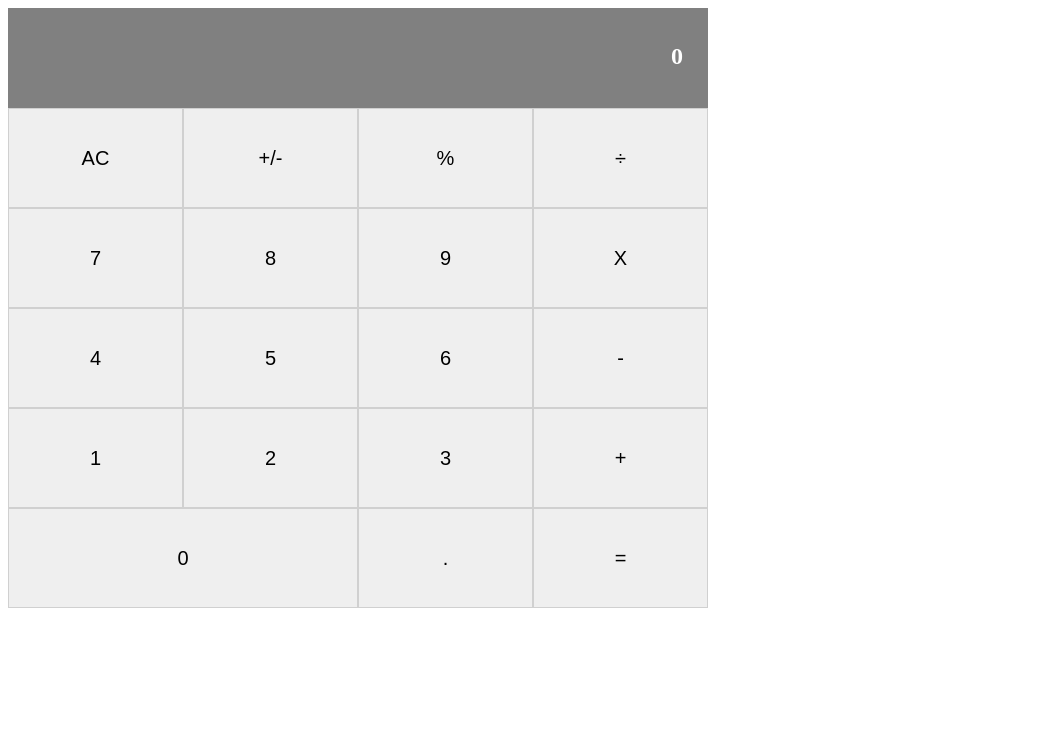
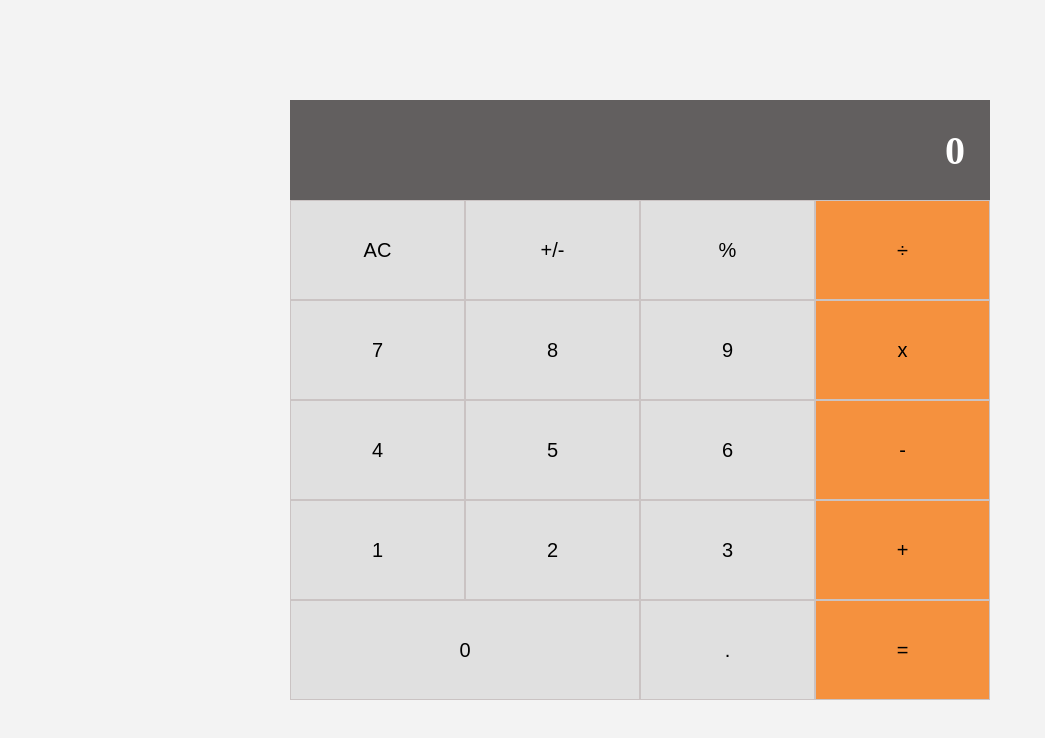
Before and after one commit to bruna-genz/react-calc, a React (Create React App) app: page / in a window 1280 px wide. Shown: the top 738 px of the page, without its empty margins (0-1045 px from the left). Built offline with nearby package versions, Linux system fonts and the light colour scheme.

Commit message:
finish required styles

```diff
--- a/src/assets/styles/scss/App.scss
+++ b/src/assets/styles/scss/App.scss
@@ -2,6 +2,7 @@
   display: flex;
   flex-direction: column;
   width: 700px;
+  margin: 100px auto;
   h1 {
     font-family: 'Lucida Sans', 'Lucida Sans Regular', 'Lucida Grande', 'Lucida Sans Unicode', Geneva, Verdana, sans-serif;
   }
@@ -10,12 +11,14 @@
 .Display {
   display: flex;
   height: 100px;
-  background-color: gray;
+  background-color: #625f5f;
   color: white;
   font-weight: bold;
   justify-content: flex-end;
+  align-items: center;
   h2 {
-    padding: 15px 25px;
+    padding: 0 25px;
+    font-size: 40px;
     &:hover {
       cursor: default;
     }
@@ -28,10 +31,9 @@
   div {
     height: 100px;
     button {
-      width: 25%;
       height: 100%;
       border-radius: 0;
-      border: solid 1px #d0d0d0;
+      border: solid 1px #cac3c3;
       color: #000;
       font-size: 20px;
       &:hover {
@@ -39,9 +41,4 @@
       }
     }
   }
-  .group5 {
-    button:first-of-type {
-      width: 50% !important;
-    }
-  }
 }
--- a/src/assets/styles/scss/index.scss
+++ b/src/assets/styles/scss/index.scss
@@ -1 +1,6 @@
 @import 'App';
+
+html {
+    height: 100%;
+    background-color: #eeeeeeb0;
+}
--- a/src/components/Button.js
+++ b/src/components/Button.js
@@ -1,7 +1,17 @@
 import React from 'react';
 
 function Button(prop) {
-  return <button type="button">{prop.name}</button>;
+  const styles = {
+    backgroundColor: '#f5913e',
+    width: '25%',
+  };
+
+  if (prop.color) styles.backgroundColor = '#e0e0e0';
+  if (prop.wide) styles.width = '50%';
+
+  return (
+    <button type="button" style={styles}>{prop.name}</button>
+  );
 }
 
 export default Button;
--- a/src/components/ButtonPanel.js
+++ b/src/components/ButtonPanel.js
@@ -5,32 +5,32 @@ function ButtonPanel() {
   return (
     <div className="ButtonPanel">
       <div className="group1">
-        <Button name="AC" />
-        <Button name="+/-" />
-        <Button name="%" />
+        <Button name="AC" color />
+        <Button name="+/-" color />
+        <Button name="%" color />
         <Button name="÷" />
       </div>
       <div className="group2">
-        <Button name="7" />
-        <Button name="8" />
-        <Button name="9" />
-        <Button name="X" />
+        <Button name="7" color />
+        <Button name="8" color />
+        <Button name="9" color />
+        <Button name="x" />
       </div>
       <div className="group3">
-        <Button name="4" />
-        <Button name="5" />
-        <Button name="6" />
+        <Button name="4" color />
+        <Button name="5" color />
+        <Button name="6" color />
         <Button name="-" />
       </div>
       <div className="group4">
-        <Button name="1" />
-        <Button name="2" />
-        <Button name="3" />
+        <Button name="1" color />
+        <Button name="2" color />
+        <Button name="3" color />
         <Button name="+" />
       </div>
       <div className="group5">
-        <Button name="0" />
-        <Button name="." />
+        <Button name="0" color wide />
+        <Button name="." color />
         <Button name="=" />
       </div>
     </div>
```
